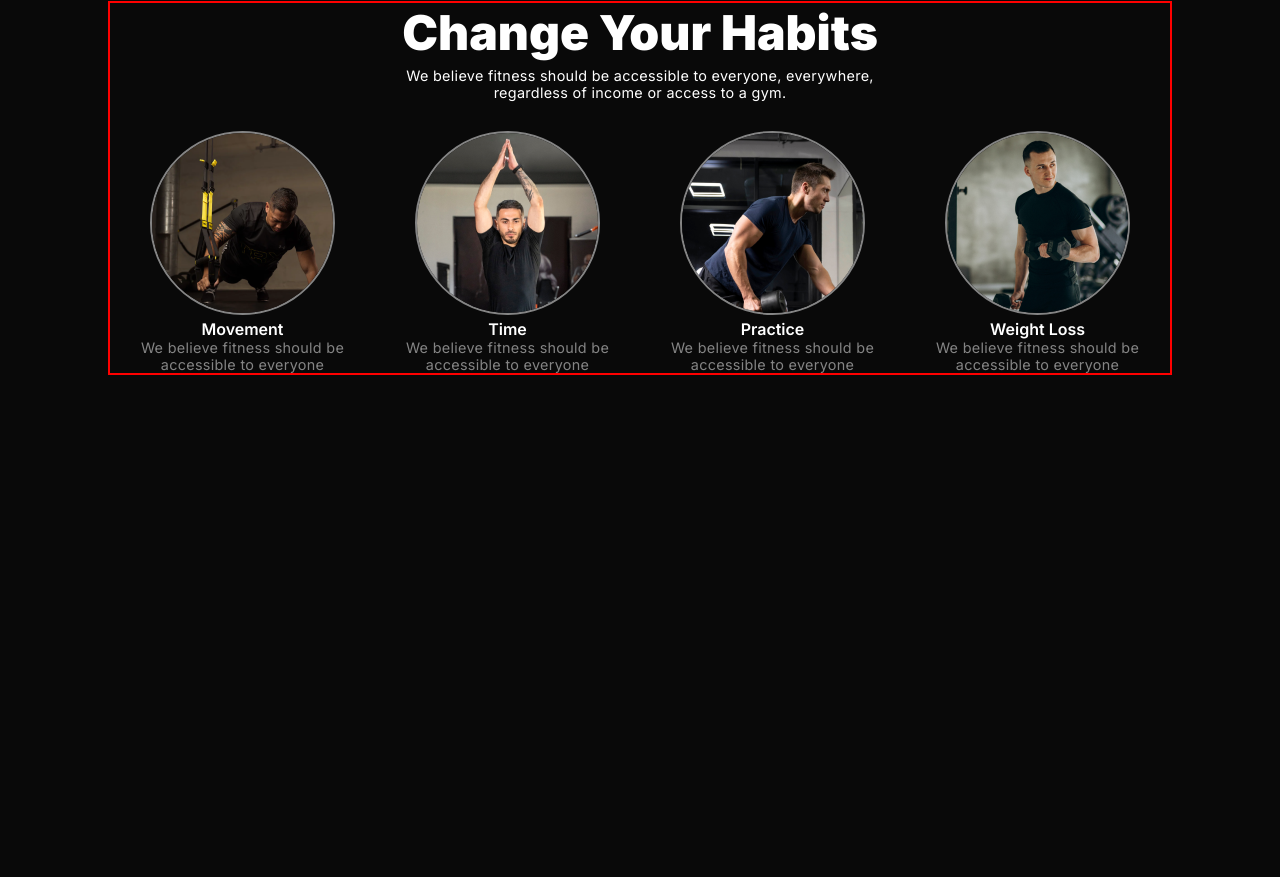
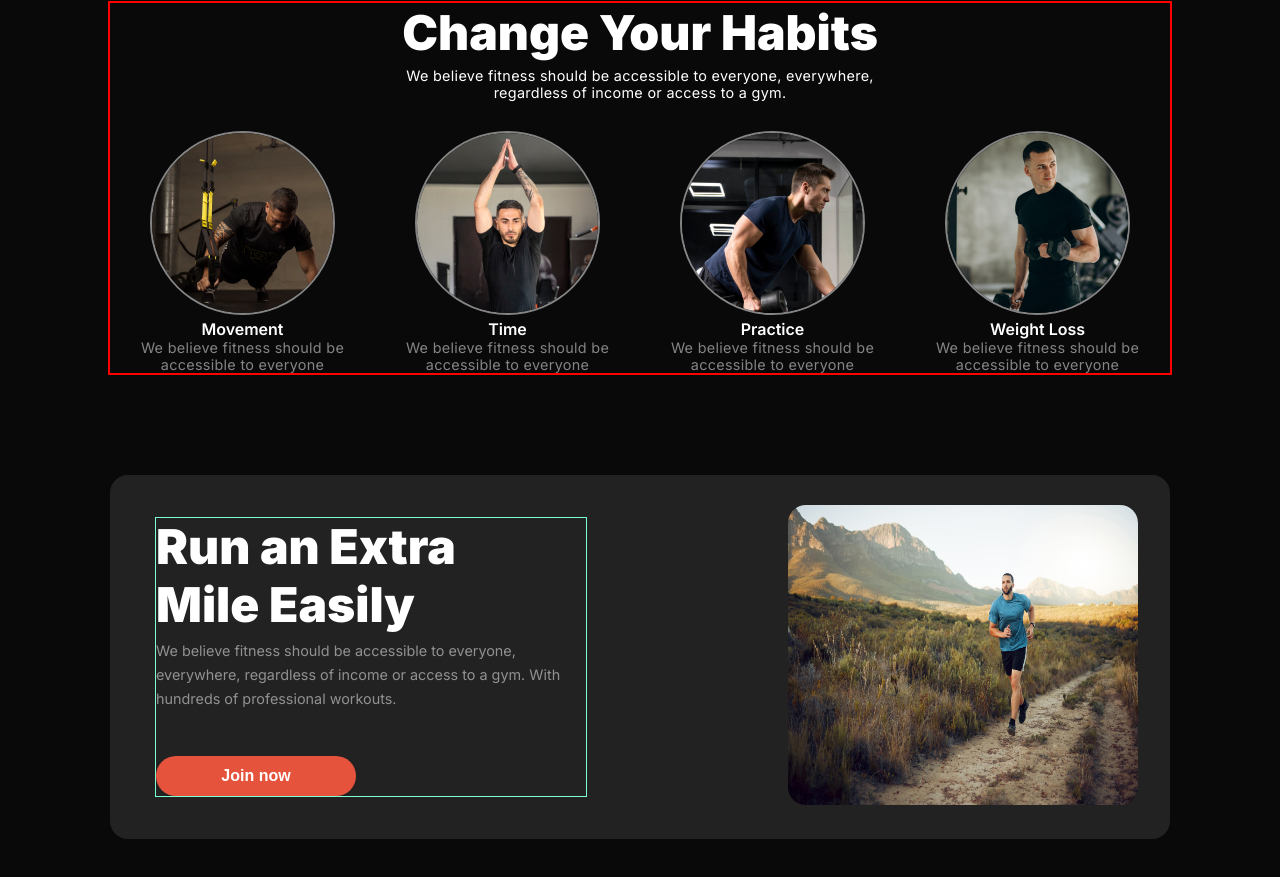
Before and after one commit to Amitdhar9357/-Assignment-02, a plain HTML site: page index.html in a window 1280 px wide. Shown: the part 639-1516 px from the top of the page. Before the commit the page ends 1104 px from the top, so only its background shows below. Drawn offline with Linux system fonts and the light colour scheme.

Commit message:
run section done

```diff
--- a/Style/assignment2.css
+++ b/Style/assignment2.css
@@ -169,3 +169,46 @@
 }
 
 /* running section */
+
+.running-container{
+  max-width: 1060px;
+  margin: 100px auto;
+  background: rgb(34, 34, 34);
+  border-radius: 18px;
+  display: flex;
+  justify-content: space-between;
+  align-items: center;
+
+}
+.runing-content{
+  border: 0.5px solid aquamarine;
+  width: 430px;
+  margin-left: 45px;
+  margin-top: 32px;
+  margin-bottom: 32px;
+  /* padding: 32px 0px 32px 45px; */
+}
+.title{
+  color: rgb(255, 255, 255);
+  font-size: 3rem;
+  font-weight: 900;
+  line-height: 120%;
+  margin-top: 0px;
+  margin-bottom: 5px;
+}
+.description{
+  color: rgba(255, 255, 255, 0.5);
+  font-size: 0.90rem;
+  font-weight: 400;
+  line-height: 24px;
+  margin-bottom: 20px;
+}
+.run-images{
+
+  padding: 30px 32px;
+}
+.run-img{
+  width: 350px;
+  height: 300px;
+  border-radius: 18px;
+}
--- a/index.html
+++ b/index.html
@@ -60,6 +60,17 @@
         </div>
       </div>
     </section>
+
+    <section class="running-container">
+      <div class="runing-content">
+        <h2 class="title">Run an Extra <br> Mile Easily</h2>
+        <p class="description">We believe fitness should be accessible to everyone, everywhere, regardless of income or access to a gym. With hundreds of professional workouts.</p>
+        <button class="btn-primary">Join now</button>
+      </div>
+      <div class="run-images">
+        <img class="run-img" src="images/run.jpg" alt="">
+      </div>
+    </section>
   </main>
   <footer>
 
```
